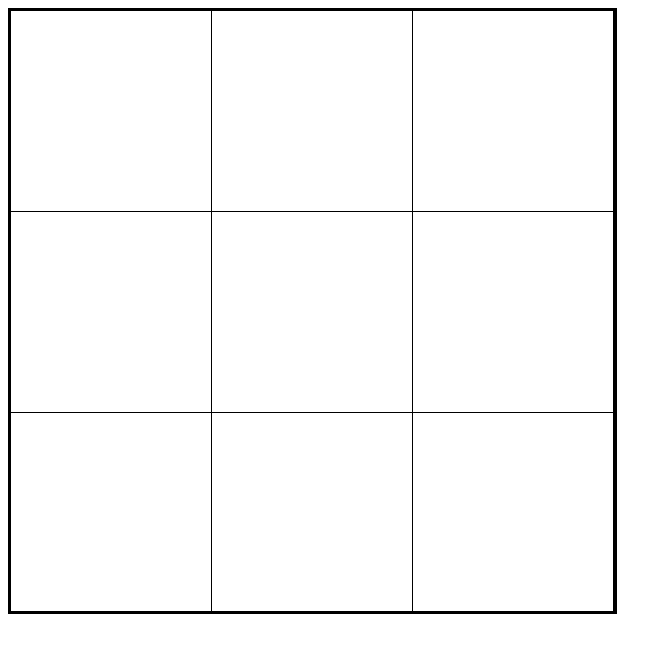
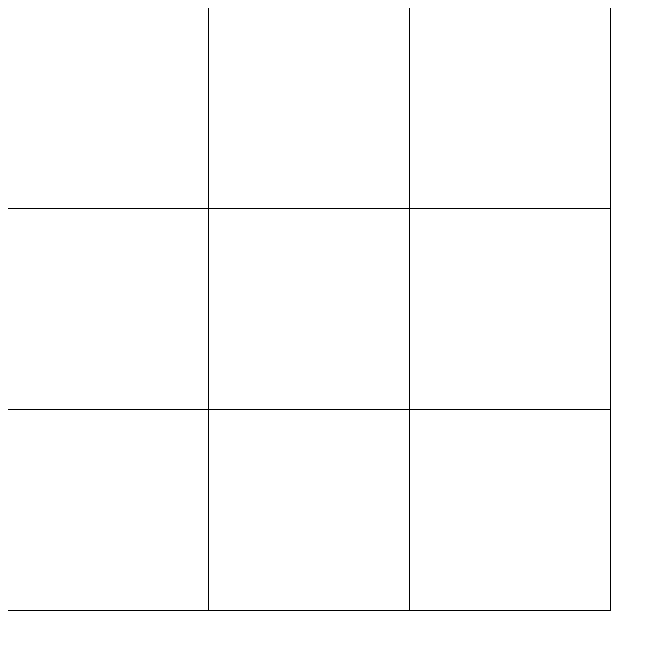
Before and after one commit to mariaritabelchior/JogodaVelha, a plain HTML site: page index.html in a window 1280 px wide. Shown: the whole page, without its empty margins (0-672 px from the left). Drawn offline with Linux system fonts and the light colour scheme.

Commit message:
segundo commit

```diff
--- a/index.html
+++ b/index.html
@@ -5,7 +5,7 @@
         #jogo{
     width:603px;
     height:600px;
-    border:solid 3px
+
 }
 
 .linha{
```
Also changed, not shown: 1 - Cópia.png (added), teste.txt (added), teste.txt.txt (added).
